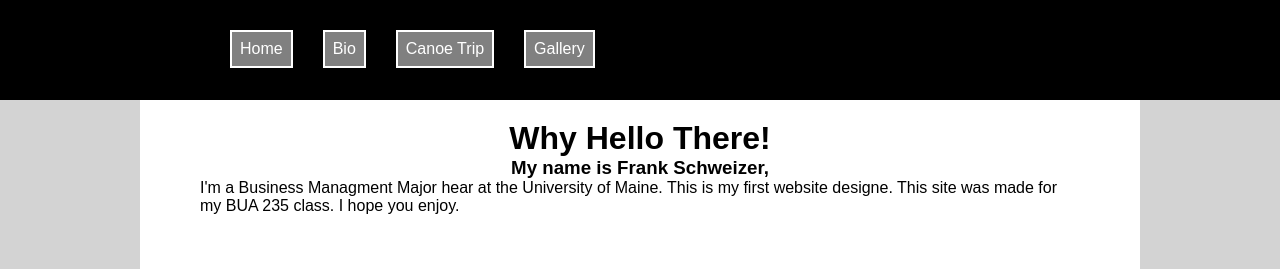
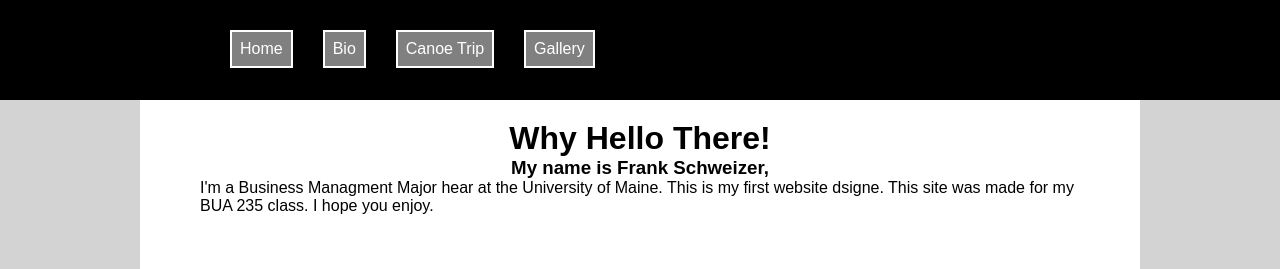
Before and after one commit to frankschweizer/frankschweizer.gethub.io, a plain HTML site: page website Final/index.html in a window 1280 px wide. Shown: the top 269 px of the page. Drawn offline with Linux system fonts and the light colour scheme.

Commit message:
Update index.html

```diff
--- a/website Final/index.html
+++ b/website Final/index.html
@@ -123,7 +123,7 @@
 					<h1>Why Hello There! </h1>
 					<h3>My name is Frank Schweizer, </h3>
 						<div id = "text2">
-							<p>I'm a Business Managment Major hear at the University of Maine. This is my first website designe. This site was made for my BUA 235 class. I hope you enjoy.</P>
+							<p>I'm a Business Managment Major hear at the University of Maine. This is my first website dsigne. This site was made for my BUA 235 class. I hope you enjoy.</P>
 						</div>
 				</div>
 			</div>
```
